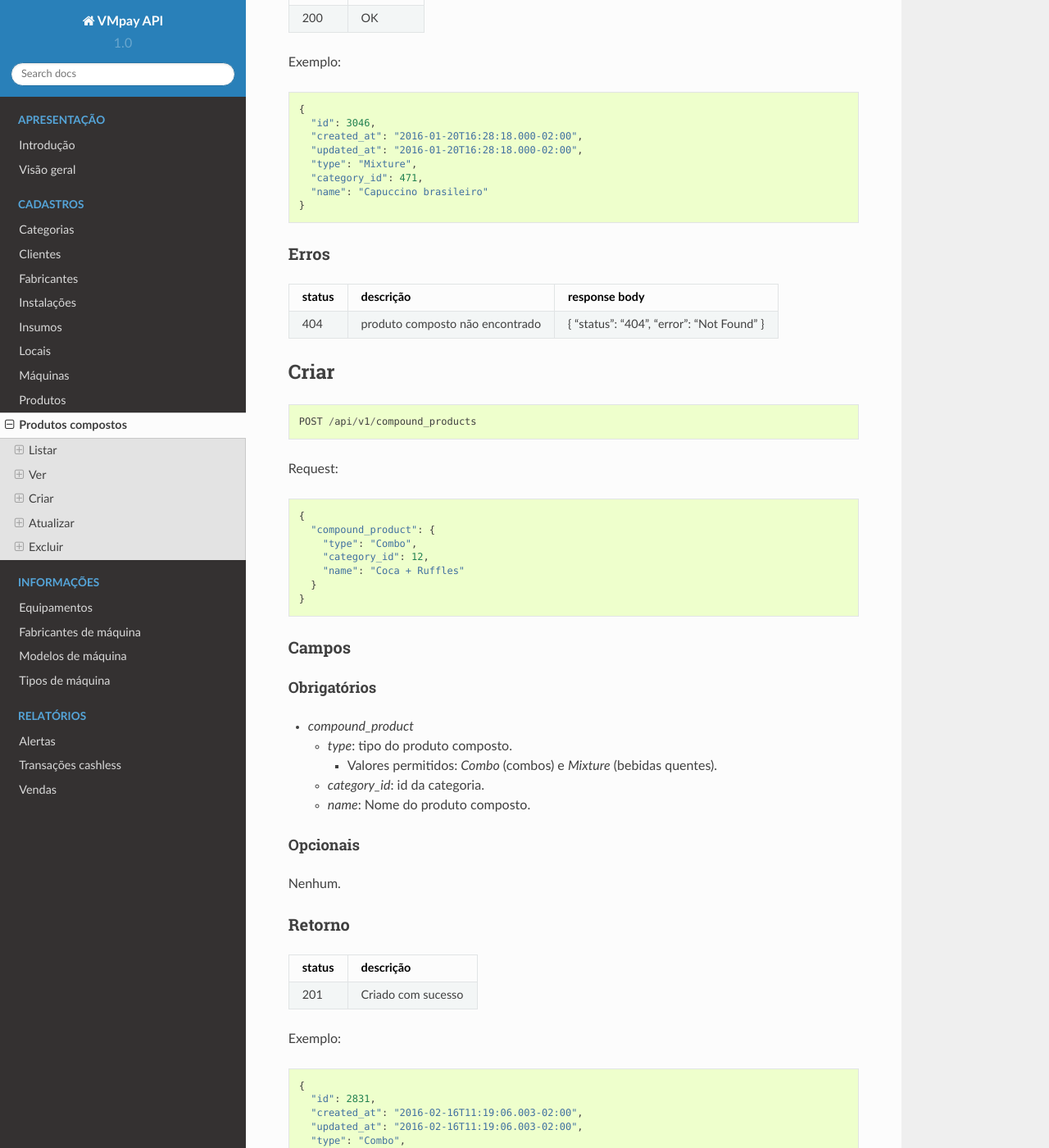
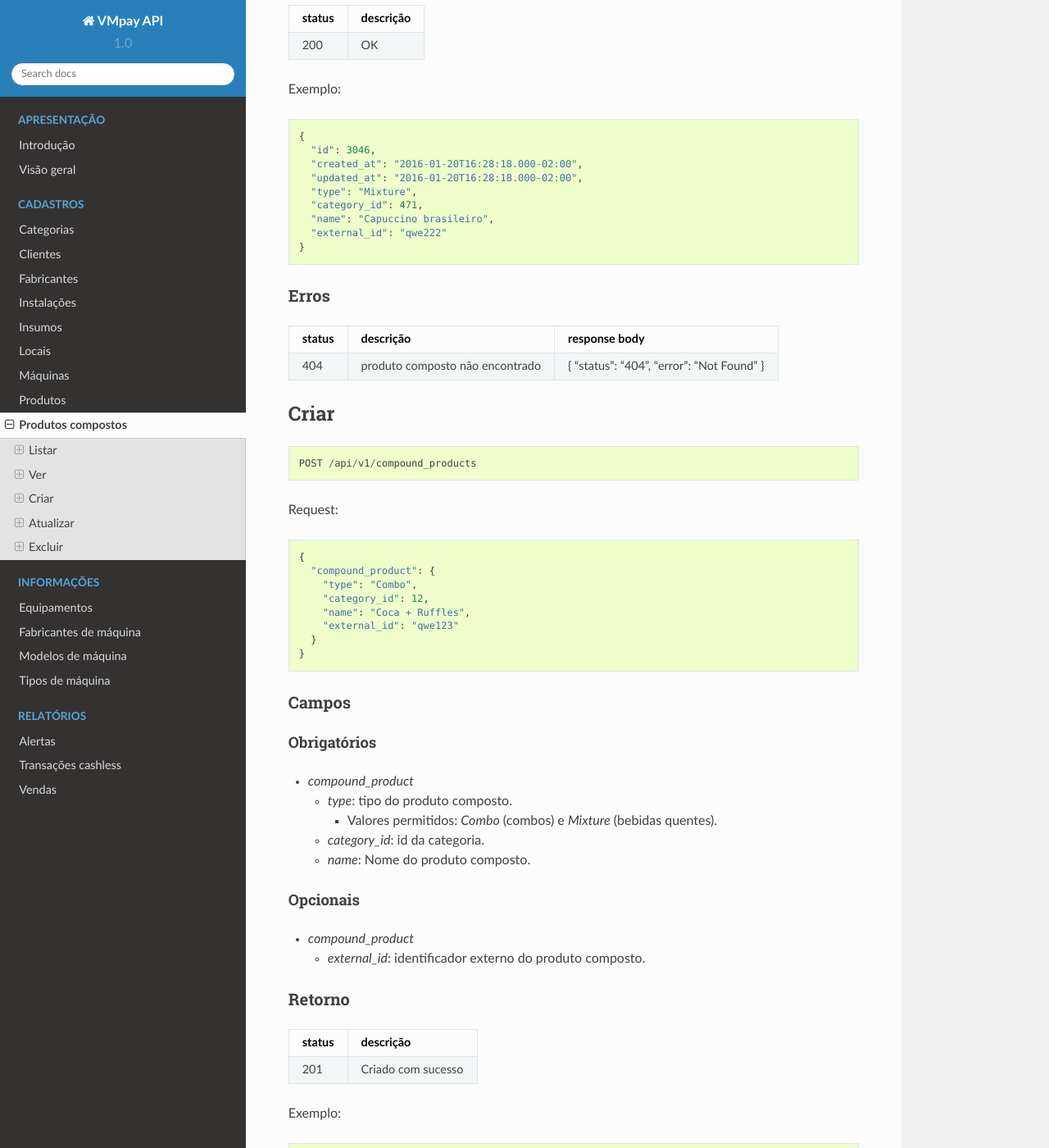
Before and after one commit to rfbezerra/vmpay_api_doc, a Sphinx documentation site: the page built from docs/source/registries/compound_product.rst, in a window 1280 px wide and 1400 px high, scrolled down 1165 px. Shown: the whole window at 82% size. Built offline with Sphinx 7.4.7 and the Read the Docs theme 2.0.0, drawn with Linux system fonts in a browser that asks for light colours; some of the changed text lies outside the part shown.

Commit message:
Adiciona campo external_id

```diff
--- a/docs/source/registries/compound_product.rst
+++ b/docs/source/registries/compound_product.rst
@@ -27,7 +27,8 @@ Exemplo::
       "updated_at": "2015-12-18T17:23:20.000-02:00",
       "type": "Combo",
       "category_id": 236,
-      "name": "Nescau + Leite"
+      "name": "Nescau + Leite",
+      "external_id": "qwe111"
     },
     {
       "id": 3046,
@@ -35,7 +36,8 @@ Exemplo::
       "updated_at": "2016-01-20T16:28:18.000-02:00",
       "type": "Mixture",
       "category_id": 471,
-      "name": "Capuccino brasileiro"
+      "name": "Capuccino brasileiro",
+      "external_id": "qwe222"
     }
   ]
 
@@ -75,7 +77,8 @@ Exemplo:
     "updated_at": "2016-01-20T16:28:18.000-02:00",
     "type": "Mixture",
     "category_id": 471,
-    "name": "Capuccino brasileiro"
+    "name": "Capuccino brasileiro",
+    "external_id": "qwe222"
   }
 
 Erros
@@ -100,7 +103,8 @@ Request::
     "compound_product": {
       "type": "Combo",
       "category_id": 12,
-      "name": "Coca + Ruffles"
+      "name": "Coca + Ruffles",
+      "external_id": "qwe123"
     }
   }
 
@@ -122,7 +126,9 @@ Obrigatórios
 Opcionais
 ^^^^^^^^^
 
-Nenhum.
+* *compound_product*
+
+  * *external_id*: identificador externo do produto composto.
 
 Retorno
 -------
@@ -141,7 +147,8 @@ Exemplo::
     "updated_at": "2016-02-16T11:19:06.003-02:00",
     "type": "Combo",
     "category_id": 12,
-    "name": "Coca + Ruffles"
+    "name": "Coca + Ruffles",
+    "external_id": "qwe123"
   }
 
 Erros
@@ -214,7 +221,8 @@ Exemplo::
     "updated_at": "2016-02-16T11:25:01.944-02:00",
     "type": "Combo",
     "category_id": 12,
-    "name": "Novo produto composto"
+    "name": "Novo produto composto",
+    "external_id": null
   }
 
 Erros
```
Also changed, not shown: docs/source/registries/input.rst (+10 -2 lines), docs/source/registries/machine.rst (+12 -4 lines), docs/source/registries/product.rst (+9 -1 lines).
